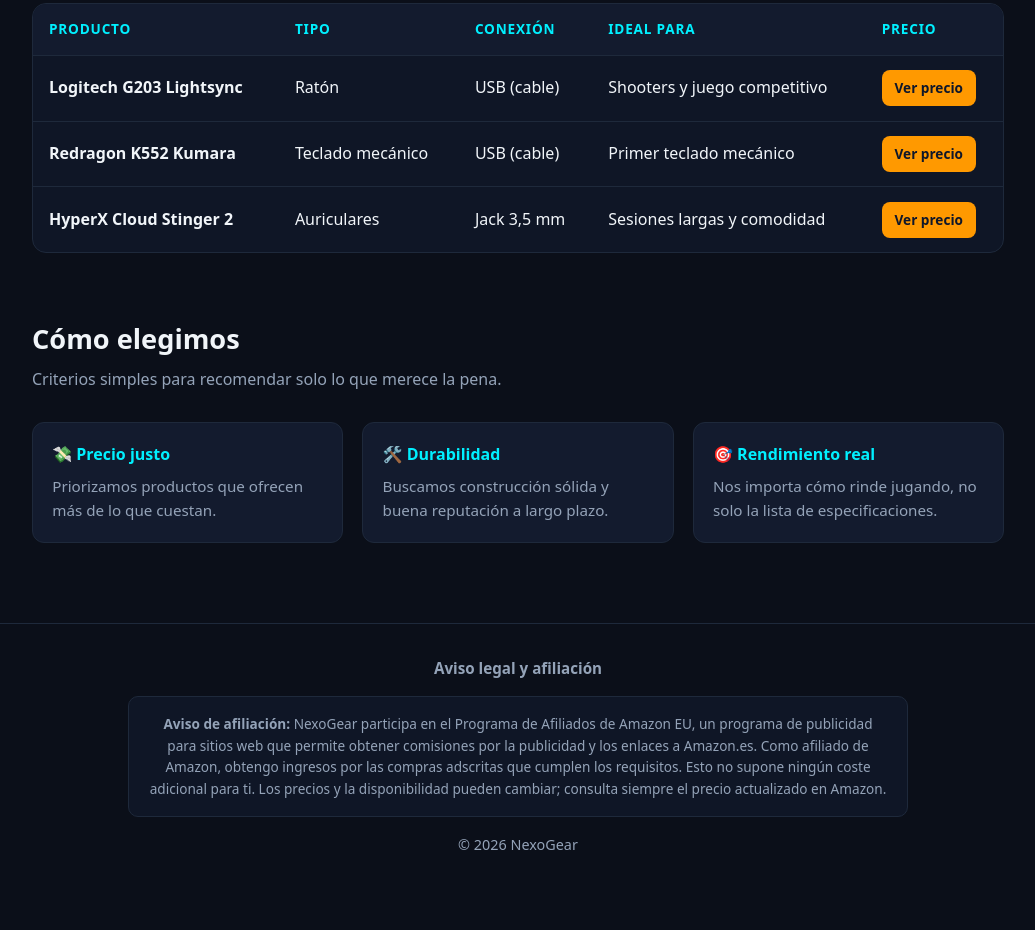
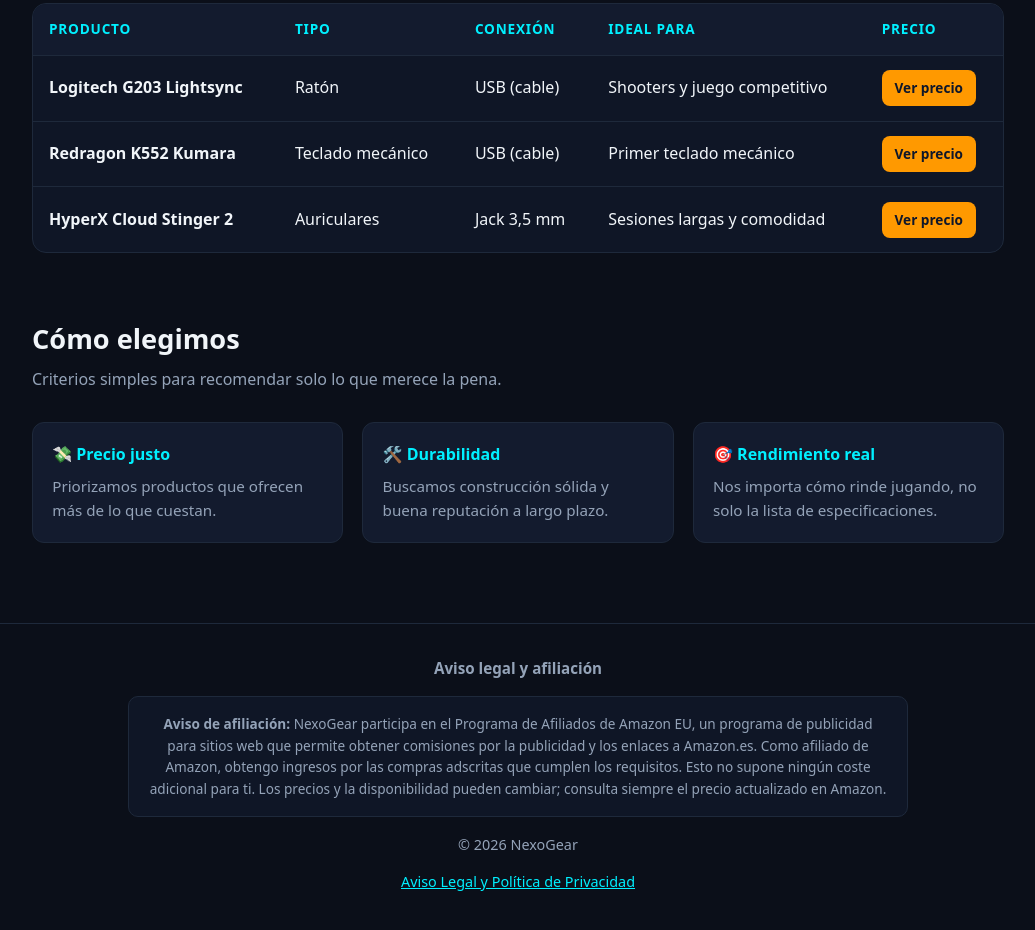
Before and after one commit to nabilsb407-star/mi-web-gaming, a plain HTML site: page index.html in a window 1280 px wide. Shown: the part 1268-2198 px from the top of the page, without its empty margins (122-1157 px from the left). Before the commit the page ends 2170 px from the top, so only its background shows below. Drawn offline with Linux system fonts and the light colour scheme.

Commit message:
Add legal notice and privacy policy link to footer

```diff
--- a/index.html
+++ b/index.html
@@ -390,6 +390,7 @@
             <strong>Aviso de afiliación:</strong> NexoGear participa en el Programa de Afiliados de Amazon EU, un programa de publicidad para sitios web que permite obtener comisiones por la publicidad y los enlaces a Amazon.es. Como afiliado de Amazon, obtengo ingresos por las compras adscritas que cumplen los requisitos. Esto no supone ningún coste adicional para ti. Los precios y la disponibilidad pueden cambiar; consulta siempre el precio actualizado en Amazon.
         </div>
         <p>© 2026 NexoGear</p>
+        <p><a href = "/legal.html"> Aviso Legal y Política de Privacidad</a></p>
     </footer>
 </body>
 </html>
```
